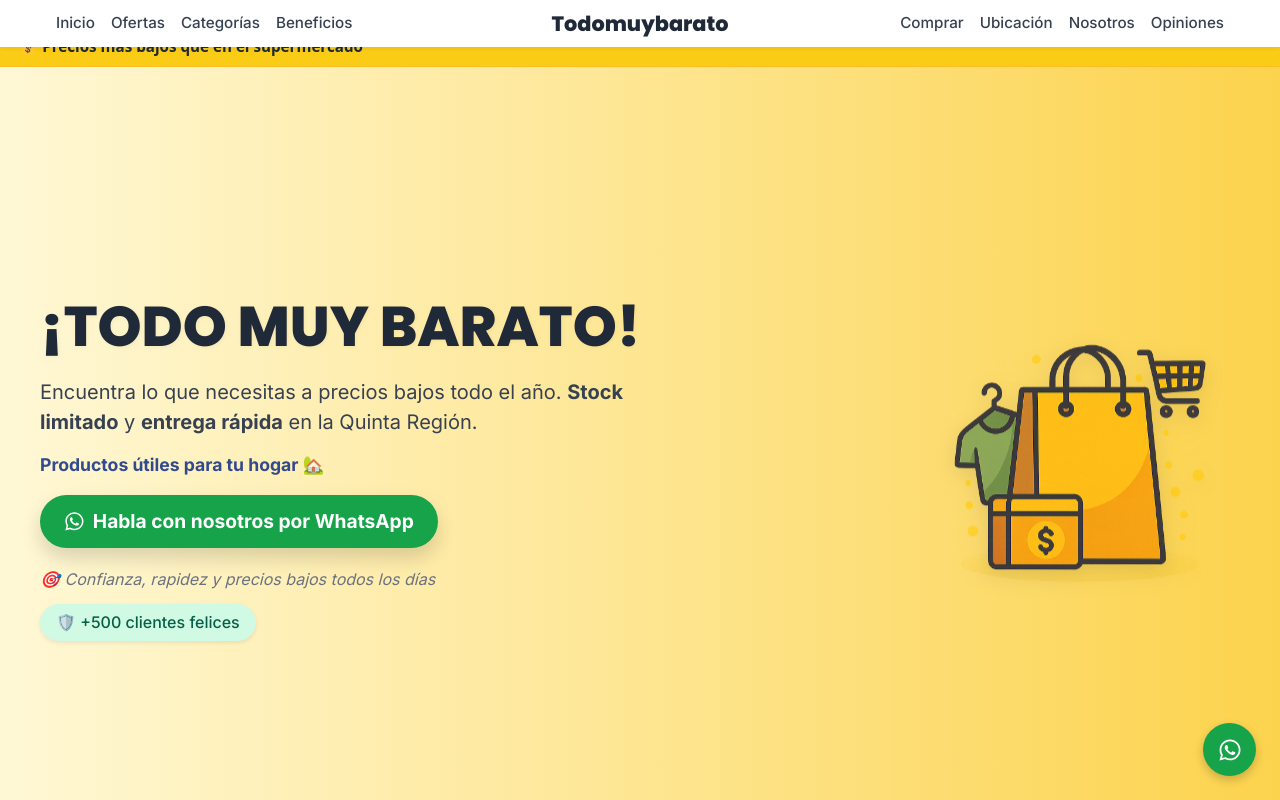
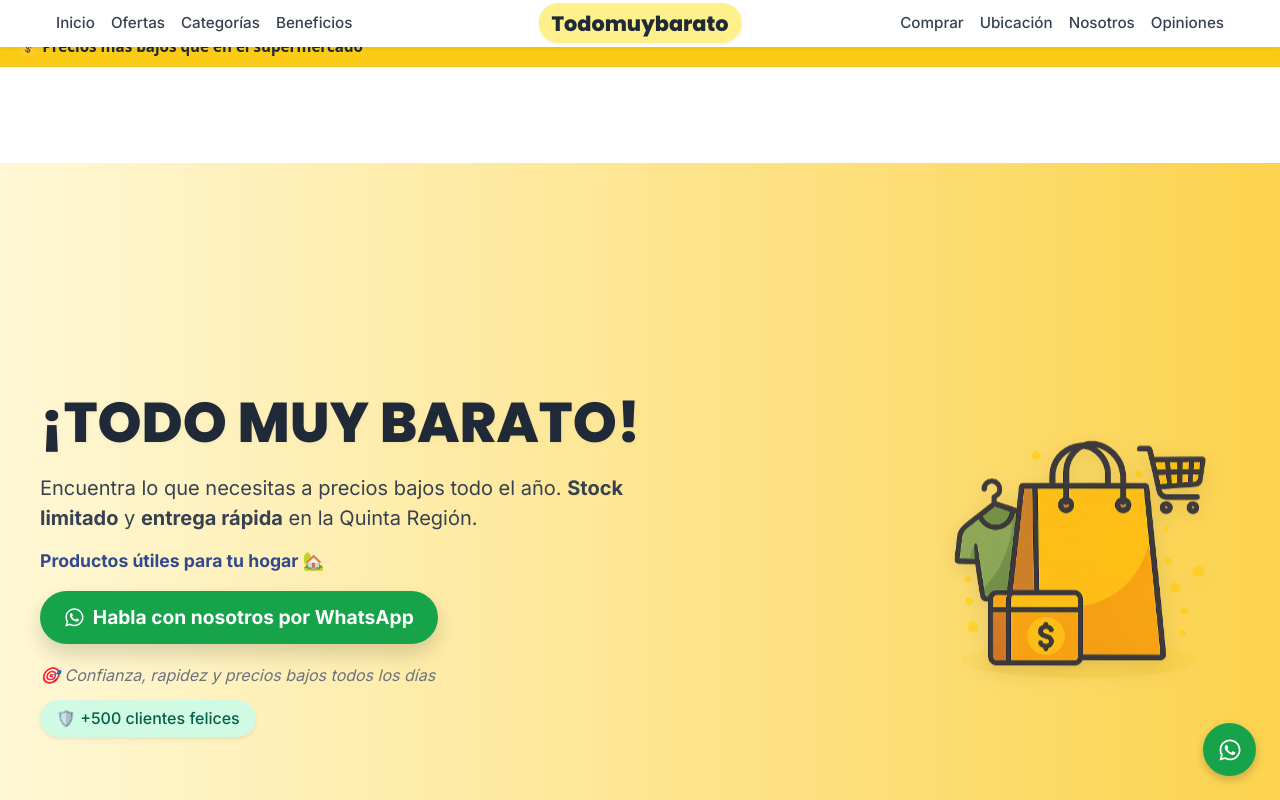
Before and after one commit to Marshelby/todomuybarato, a React (Vite) app: page / in a window 1280 px wide. Shown: the top 800 px of the page. Built offline with nearby package versions, Linux system fonts and the light colour scheme.

Commit message:
🟨 Estilo logo con pastilla amarilla y margen corregido para mostrar barra completa

```diff
--- a/src/App.jsx
+++ b/src/App.jsx
@@ -20,8 +20,8 @@
       <Navbar />
       <BarraAnuncio />
 
-      {/* Hero SIN pt-20 – causa empalme visual */}
-      <div id="inicio">
+      {/* Aumentamos el espacio para que se vea bien la barra */}
+      <div id="inicio" className="pt-24">
         <Hero />
       </div>
 
--- a/src/components/Navbar.css
+++ b/src/components/Navbar.css
@@ -46,9 +46,16 @@
   transform: translateX(-50%);
   font-size: 1.3rem;
   font-weight: 700;
-  color: #1f2937;
   font-family: 'Poppins', sans-serif;
   white-space: nowrap;
+}
+
+.navbar-logo span {
+  background-color: #fef08a;
+  padding: 0.35rem 0.8rem;
+  border-radius: 9999px;
+  box-shadow: 0 1px 4px rgba(0, 0, 0, 0.06);
+  color: #1f2937;
 }
 
 .izquierda {
```
